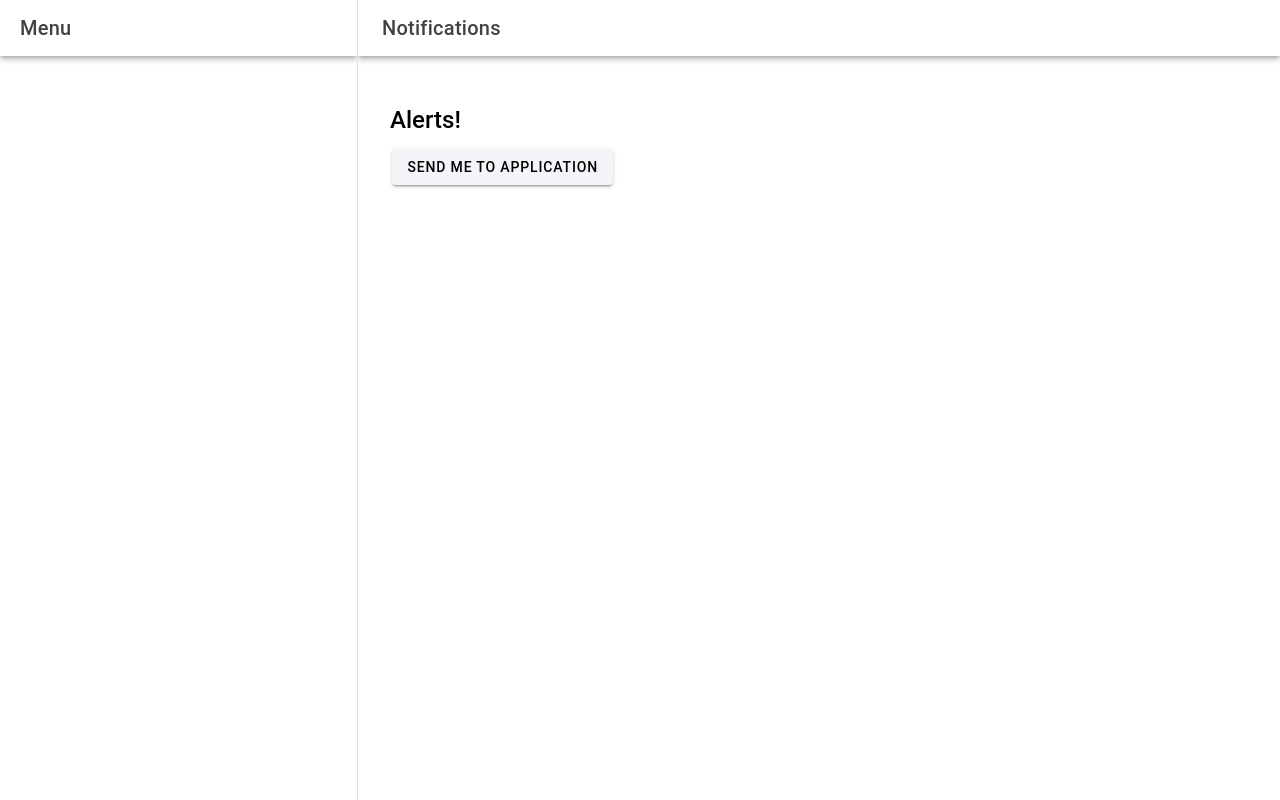
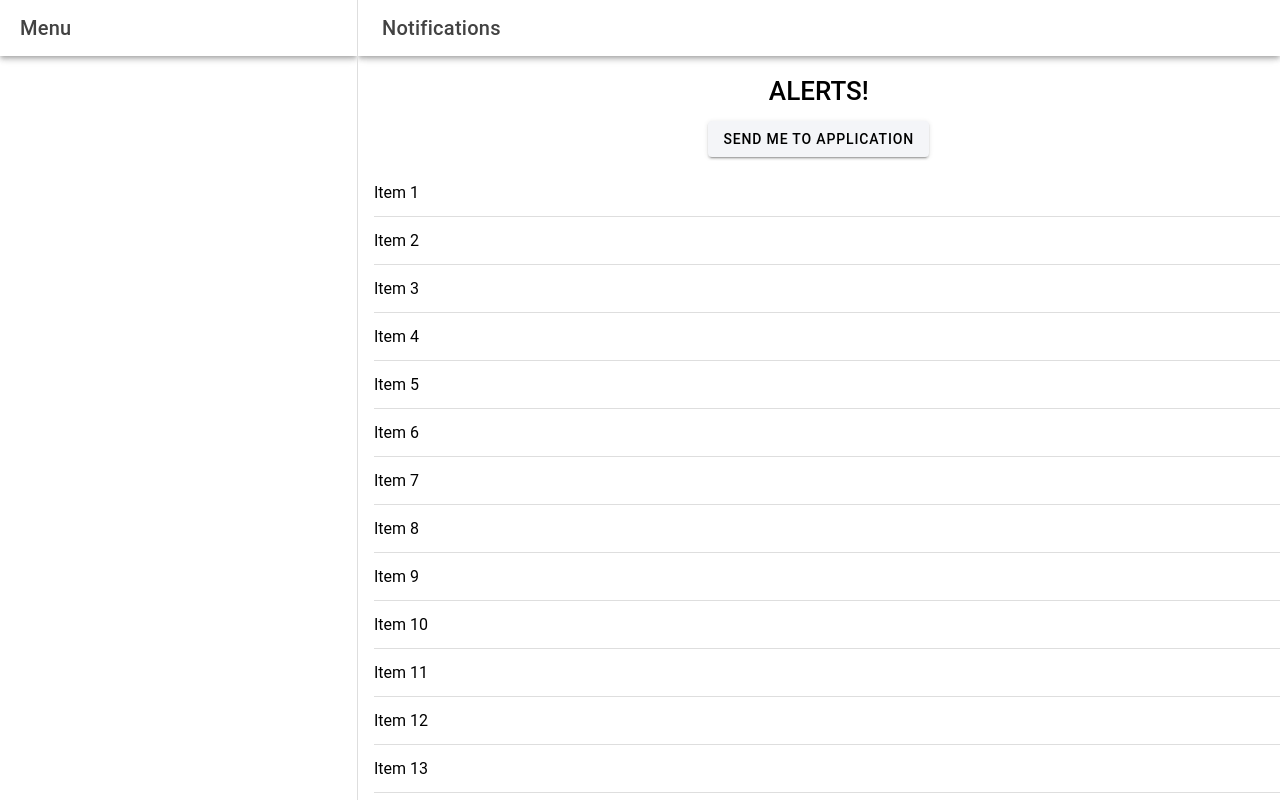
Before and after one commit to nam270903/ALERTS, a React (Vite) app: page /app/Notification in a window 1280 px wide. Built offline with nearby package versions, Linux system fonts and the light colour scheme.

Commit message:
add items-lis to notification

```diff
--- a/src/pages/Notification.tsx
+++ b/src/pages/Notification.tsx
@@ -6,7 +6,12 @@ import {
     IonContent,
     IonButton,
     IonButtons,
-    IonMenuButton
+    IonMenuButton,
+    IonList,
+    IonLabel,
+    IonItem,
+    IonInfiniteScroll,
+    IonInfiniteScrollContent
 } from '@ionic/react'
 import '@capacitor/push-notifications'
 import React, {useEffect, useState} from 'react'
@@ -17,8 +22,23 @@ const Notification: React.FC = () => {
         sendTelegramNotification('This is where they attack us');
       };
 
+    const [items, setItems] = useState<string[]>([]);
+
+    const generateItems = () => {
+        const newItems = [];
+        for (let i = 0; i < 51; i++) {
+            newItems.push(`Item ${1 + items.length + i}`);
+        }
+        setItems([...items, ...newItems]);
+    };
+
+    useEffect(() => {
+        generateItems();
+      }, []);
+
     return (
         <IonPage>
+
             <IonHeader>
                 <IonToolbar>
                     <IonButtons slot='start'>
@@ -27,12 +47,26 @@ const Notification: React.FC = () => {
                     <IonTitle>Notifications</IonTitle>
                 </IonToolbar>
             </IonHeader>
-            <IonContent className='ion-padding'>
-                <div className="ion-padding">
-                    <h2>Alerts!</h2>
+
+            <IonContent class='ion-text-center' >
+                <div>
+                    <h1>ALERTS!</h1>
                 <IonButton onClick={handleSendNotification}>Send me to Application</IonButton>
                 </div>
+
+                <IonList>
+                    {items.map((item, index) => (
+                        <IonItem key={item}>
+                            <IonLabel>{item}</IonLabel>
+                        </IonItem>
+                    ))}
+                </IonList>
+
+                <IonInfiniteScroll>
+                    <IonInfiniteScrollContent loadingText="Please wait..." loadingSpinner="bubbles"></IonInfiniteScrollContent>
+                </IonInfiniteScroll>
             </IonContent>
+
         </IonPage>
     )
 }
```
